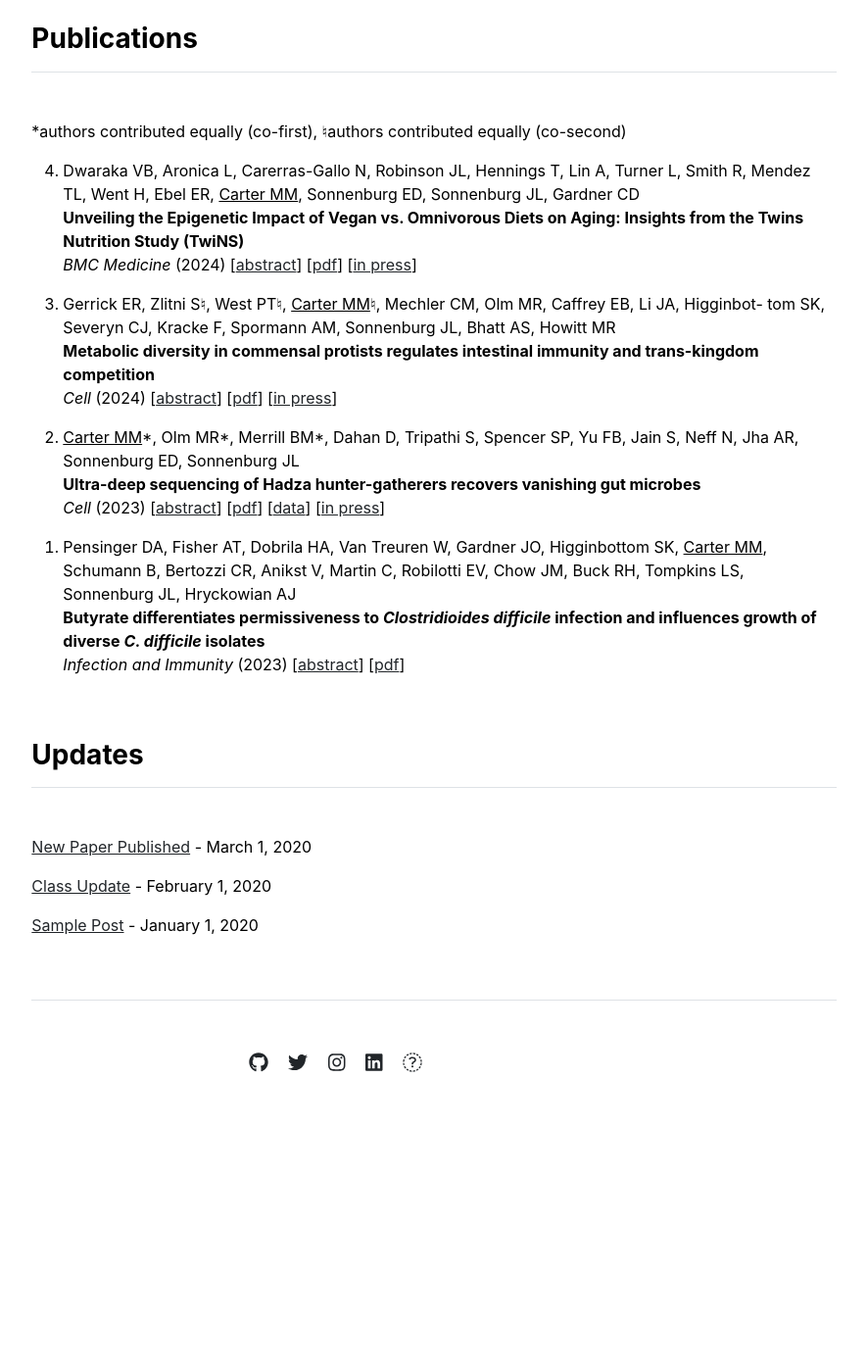
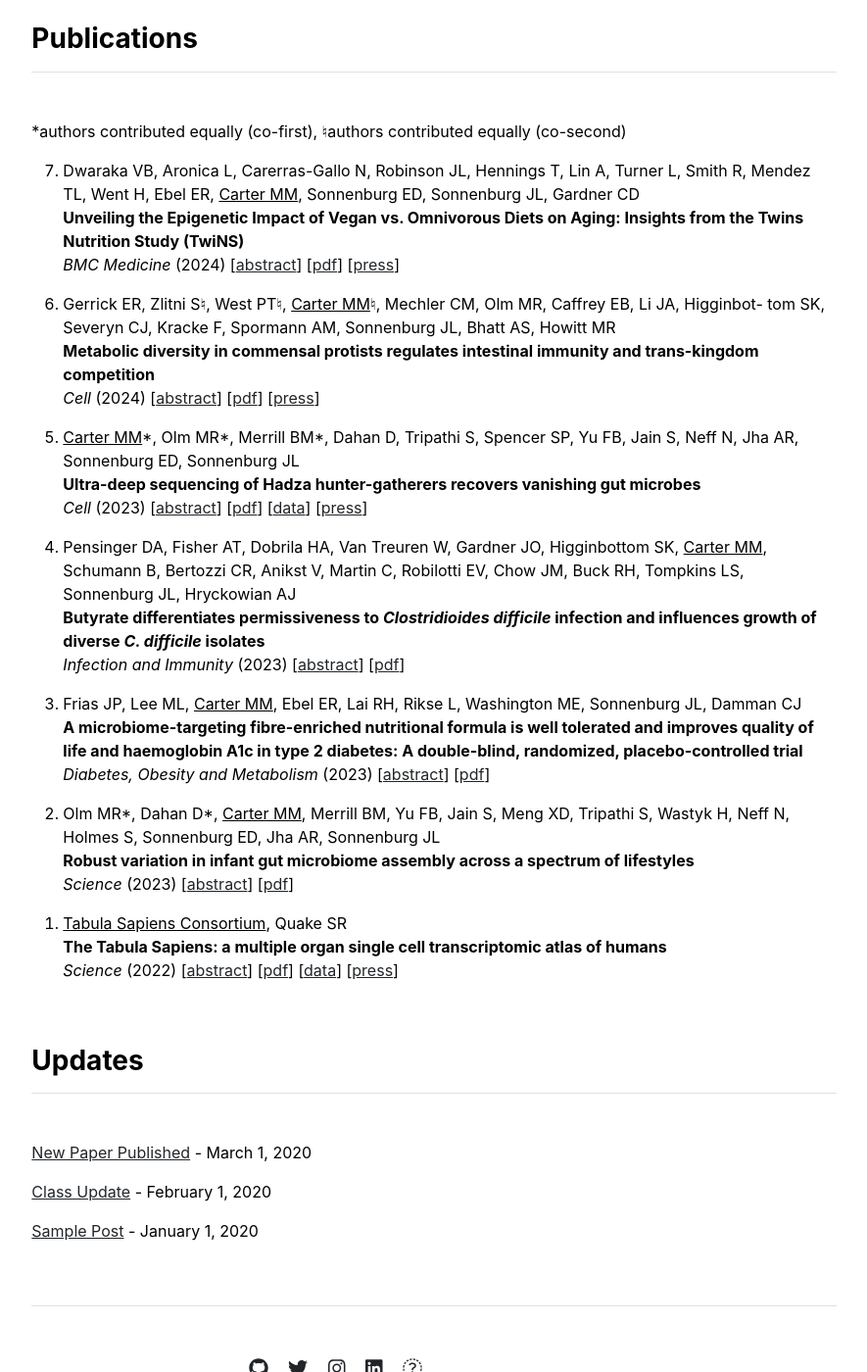
Before and after one commit to matt-cart/matt-cart.github.io, a Jekyll site: the page built from index.md, in a window 1280 px wide and 1400 px high, scrolled down 468 px. Shown: the whole window at 98% size, without its empty margins (197-1082 px from the left). Built offline with Jekyll 4.4.1, drawn with Linux system fonts in a browser that asks for light colours; before the commit the page ends 1663 px from its top, so only the background shows below that.

Commit message:
pubs again

```diff
--- a/_data/publications.yml
+++ b/_data/publications.yml
@@ -43,3 +43,33 @@ Sonnenburg JL, Hryckowian AJ',
     abstract: 'https://pubmed.ncbi.nlm.nih.gov/36692308/',
     pdf: '/publications/'
   }
+  - {
+    name: 'A microbiome-targeting fibre-enriched nutritional formula is well tolerated and improves
+quality of life and haemoglobin A1c in type 2 diabetes: A double-blind, randomized,
+placebo-controlled trial',
+    authors: 'Frias JP, Lee ML, <u>Carter MM</u>, Ebel ER, Lai RH, Rikse L, Washington ME, Sonnenburg JL, Damman
+CJ',
+    journal: 'Diabetes, Obesity and Metabolism',
+    year: '2023',
+    abstract: 'https://pubmed.ncbi.nlm.nih.gov/36594522/',
+    pdf: '/publications/'
+  }
+  - {
+    name: 'Robust variation in infant gut microbiome assembly across a spectrum of lifestyles',
+    authors: 'Olm MR*, Dahan D*, <u>Carter MM</u>, Merrill BM, Yu FB, Jain S, Meng XD, Tripathi S, Wastyk H, Neff
+N, Holmes S, Sonnenburg ED, Jha AR, Sonnenburg JL',
+    journal: 'Science',
+    year: '2023',
+    abstract: 'https://pubmed.ncbi.nlm.nih.gov/35679413/',
+    pdf: '/publications/'
+  }
+  - {
+    name: 'The Tabula Sapiens: a multiple organ single cell transcriptomic atlas of humans',
+    authors: '<u>Tabula Sapiens Consortium</u>, Quake SR',
+    journal: 'Science',
+    year: '2022',
+    abstract: 'https://pubmed.ncbi.nlm.nih.gov/35549404/',
+    pdf: '/publications/',
+    data: 'https://tabula-sapiens-portal.ds.czbiohub.org/',
+    press: 'https://phys.org/news/2022-05-tabula-sapiens-multi-organ-cell-atlas.html'
+  }
--- a/_includes/publications.html
+++ b/_includes/publications.html
@@ -9,7 +9,7 @@
         <p>
           {{ item.authors }}<br>
           <b>{{ item.name }}</b><br>
-          <i>{{ item.journal }}</i> ({{ item.year }}) [<a href="{{ item.abstract}}">abstract</a>] [<a href="{{ item.pdf }}">pdf</a>] {% if item.data %}[<a href="{{ item.data }}">data</a>] {% endif %}{% if item.press %}[<a href="{{ item.press }}">in press</a>]{% endif %}<br>
+          <i>{{ item.journal }}</i> ({{ item.year }}) [<a href="{{ item.abstract}}">abstract</a>] [<a href="{{ item.pdf }}">pdf</a>] {% if item.data %}[<a href="{{ item.data }}">data</a>] {% endif %}{% if item.press %}[<a href="{{ item.press }}">press</a>]{% endif %}<br>
         </p>
       </li>
       {% endfor %}
```
